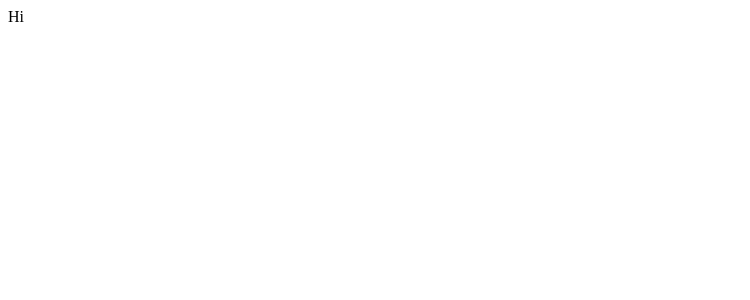
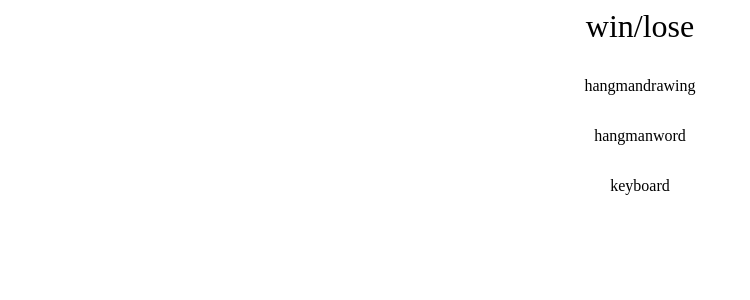
Before and after one commit to XiaoMaShawn/HangmanGame-Vite-TS-React, a React (Vite) app: page / in a window 1280 px wide. Shown: the top 300 px of the page, without its empty margins (0-750 px from the left). Built offline with nearby package versions, Linux system fonts and the light colour scheme.

Commit message:
component structures

```diff
--- a/src/App.css
+++ b/src/App.css
@@ -0,0 +1,13 @@
+.container {
+  max-width: 800px;
+  display: flex;
+  flex-direction: column;
+  gap: 2rem;
+  margin: 0 auto;
+  align-items: center;
+}
+
+.message {
+  font-size: 2rem;
+  text-align: center;
+}
--- a/src/App.tsx
+++ b/src/App.tsx
@@ -1,15 +1,26 @@
 import { useState } from "react"
+import { HangmanDrawing } from "./HangmanDrawing";
+import { HangmanWord } from "./HangmanWord";
+import { Keyboard } from "./Keyboard";
 import words from './wordList.json'
+import './App.css'
 
 function App() {
   const [wordToGuess, setWordToGuess] = useState(() => {
     return words[Math.floor(Math.random() * words.length)];
   })
+  const [guessedLetters, setGuessedLetters] = useState<string[]>([]);
 
   console.log(wordToGuess);
 
   return (
-    <div className="container">Hi
+    <div className="container">
+      <div className="message">
+        win/lose
+      </div>
+      <HangmanDrawing />
+      <HangmanWord />
+      <Keyboard />
 
     </div>
   )
--- /dev/null
+++ b/src/HangmanDrawing.tsx
@@ -0,0 +1,3 @@
+export function HangmanDrawing() {
+  return <div>hangmandrawing</div>
+}
--- /dev/null
+++ b/src/HangmanWord.tsx
@@ -0,0 +1,3 @@
+export function HangmanWord() {
+  return <div>hangmanword</div>
+}
--- /dev/null
+++ b/src/Keyboard.tsx
@@ -0,0 +1,3 @@
+export function Keyboard() {
+  return <div>keyboard</div>
+}
```
